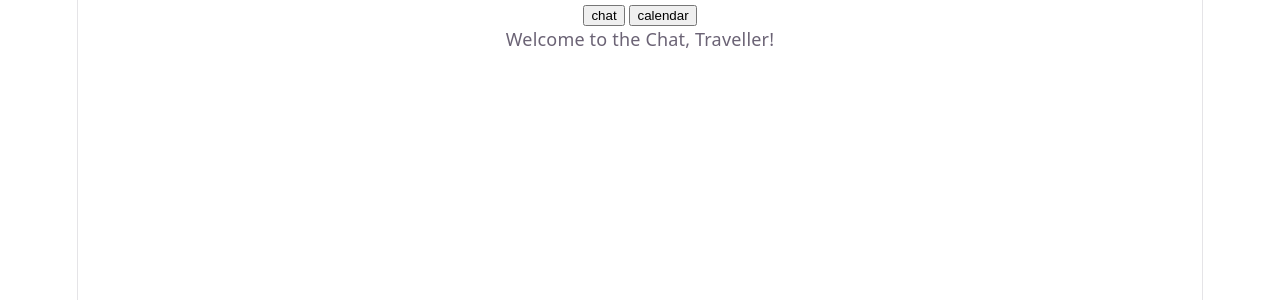
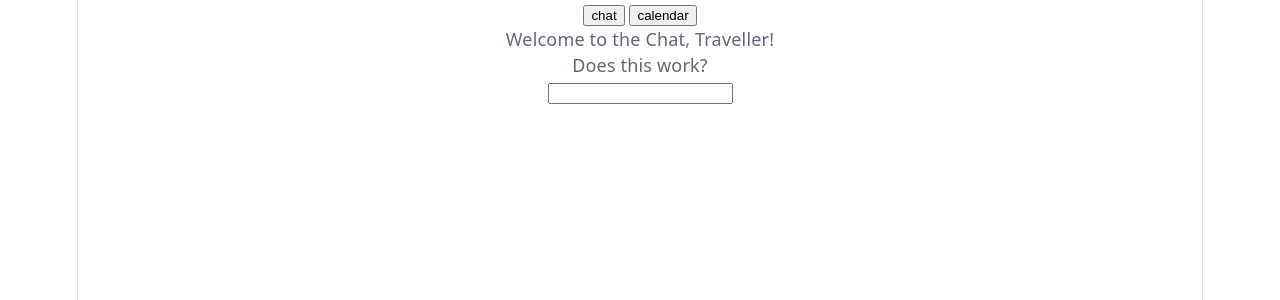
Before and after one commit to jcarmichael-art/screamingJoyouslyInDaClub, a React (Vite) app: page / in a window 1280 px wide. Both pictures are taken after a click on the button "chat". Shown: the top 300 px of the page. Built offline with nearby package versions, Linux system fonts and the light colour scheme.

Commit message:
created the input box

```diff
--- a/src/components/chat/chat.jsx
+++ b/src/components/chat/chat.jsx
@@ -6,11 +6,23 @@
 import { useState } from 'react';
 
 function Chat() {
-    //const [] this was throwing an error, sorry!
-
+    const [messages, setMessages] = useState([
+        {id: 1, sender: "narrator", text: "Welcome to the Chat, Traveller!"},
+        {id: 2, sender: "Maker", text: "Does this work?"}
+    ])
+    const [input, setInput] = useState("")
     return (
     <div>
-        <p>Welcome to the Chat, Traveller!</p>
+        <div>
+            {messages.map((message) => (
+                <p key={message.id}>{message.text}</p>
+            ))}
+        </div>
+        <div>
+            <input value={input} onChange={(e) =>
+                setInput(e.target.value)
+            } />
+        </div>
     </div>
     )
 }
```
